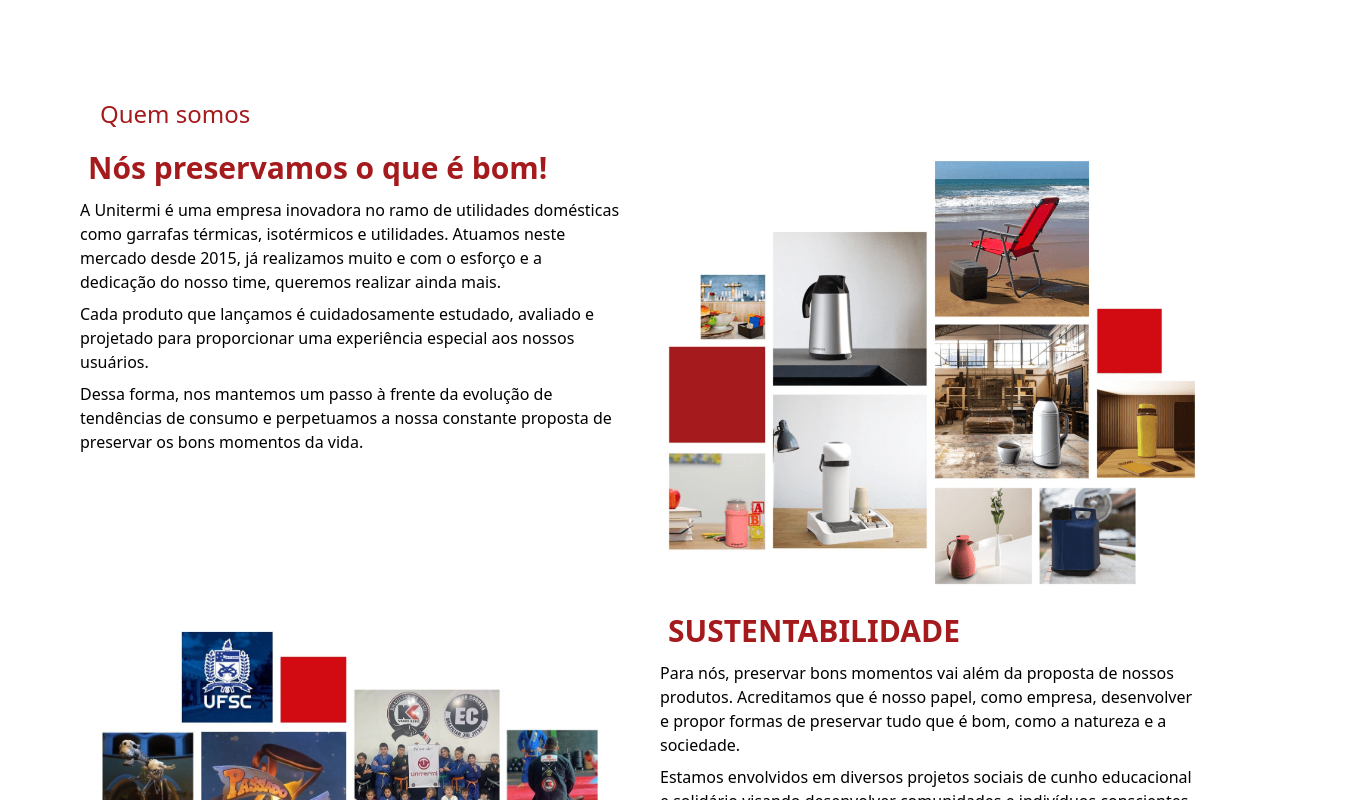
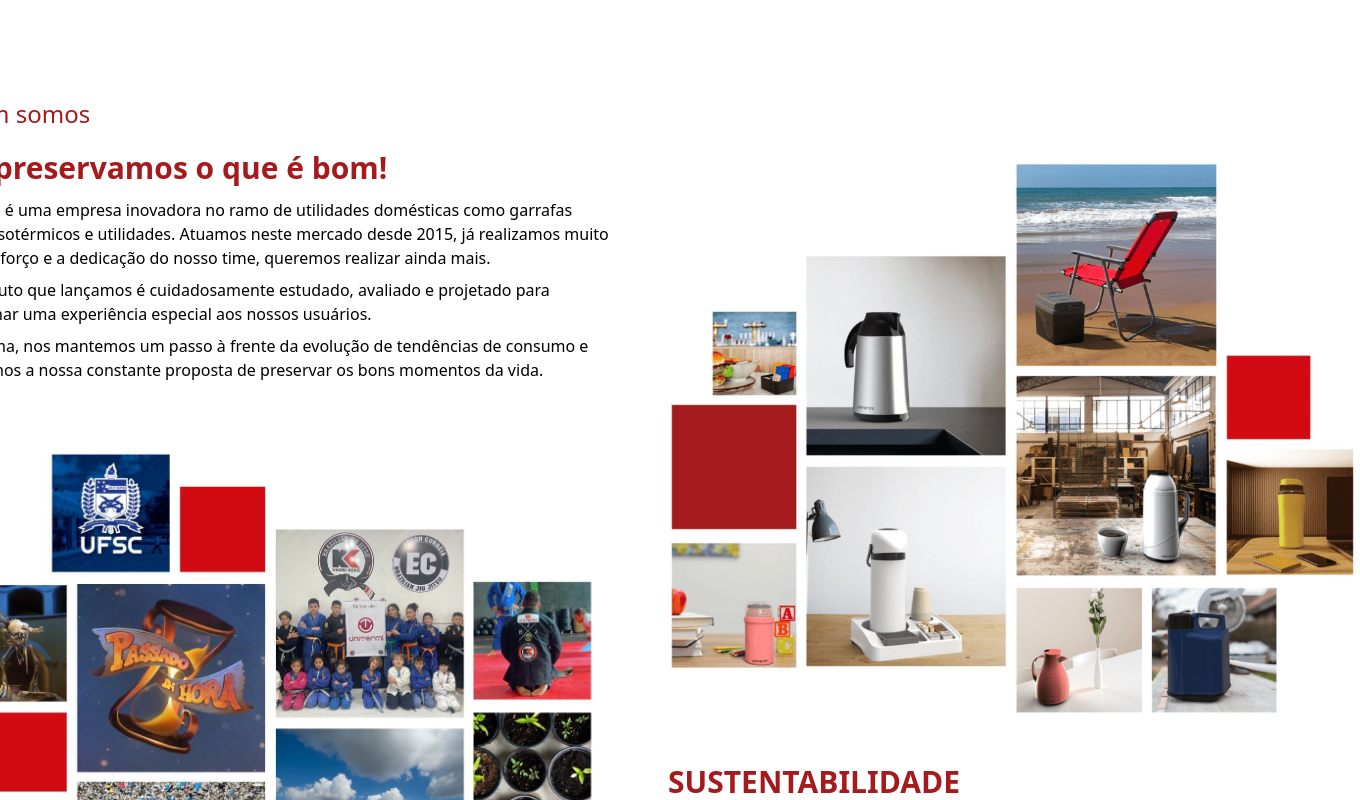
Before and after one commit to Guilherme020205/catalago-online-tema-unitermi, a React (Vite) app in the folder site-catalago/: page / in a window 1280 px wide. Shown: the part 1200-2000 px from the top of the page, 1360 px wide, since content can reach past the window. Built offline with nearby package versions, Linux system fonts and the light colour scheme; what tailwindcss-animated would draw is missing.

Commit message:
Update whoWeAre.tsx

```diff
--- a/site-catalago/src/pages/home/components/whoWeAre.tsx
+++ b/site-catalago/src/pages/home/components/whoWeAre.tsx
@@ -6,16 +6,17 @@ function whoWeAre() {
     <div>
       <h1 className="ml-5 text-2xl text-web-red">Quem somos</h1>
 
-      <div className="flex flex-row my-5 gap-10">
+      <div className="flex flex-row gap-10">
+        <div className="flex flex-col my-5 gap-10">
           <div className="flex flex-col w-[700px]">
             <p className="text-web-red text-3xl font-bold ml-2 mb-3">
               Nós preservamos o que é bom!
             </p>
             <p className="mb-2">
-            A Unitermi é uma empresa inovadora no ramo de utilidades domésticas
-            como garrafas térmicas, isotérmicos e utilidades. Atuamos neste
-            mercado desde 2015, já realizamos muito e com o esforço e a
-            dedicação do nosso time, queremos realizar ainda mais.
+              A Unitermi é uma empresa inovadora no ramo de utilidades
+              domésticas como garrafas térmicas, isotérmicos e utilidades.
+              Atuamos neste mercado desde 2015, já realizamos muito e com o
+              esforço e a dedicação do nosso time, queremos realizar ainda mais.
             </p>
 
             <p className="mb-2">
@@ -30,13 +31,13 @@ function whoWeAre() {
             </p>
           </div>
           <div>
-          <img src={imagem1} alt="imagem" className="w-[700px]" />
+            <img src={imagem2} alt="imagem" className="w-[700px]" />
           </div>
         </div>
 
-      <div className="flex flex-row my-5 gap-10">
+        <div className="flex flex-col my-5 gap-10">
           <div>
-          <img src={imagem2} alt="imagem" className="w-[700px]" />
+            <img src={imagem1} alt="imagem" className="w-[700px]" />
           </div>
           <div className="flex flex-col w-[700px]">
             <p className="text-web-red text-3xl font-bold ml-2 mb-3">
@@ -44,14 +45,14 @@ function whoWeAre() {
             </p>
             <p className="mb-2">
               Para nós, preservar bons momentos vai além da proposta de nossos
-            produtos. Acreditamos que é nosso papel, como empresa, desenvolver e
-            propor formas de preservar tudo que é bom, como a natureza e a
+              produtos. Acreditamos que é nosso papel, como empresa, desenvolver
+              e propor formas de preservar tudo que é bom, como a natureza e a
               sociedade.
             </p>
             <p className="mb-2">
-            Estamos envolvidos em diversos projetos sociais de cunho educacional
-            e solidário visando desenvolver comunidades e indivíduos
-            conscientes.
+              Estamos envolvidos em diversos projetos sociais de cunho
+              educacional e solidário visando desenvolver comunidades e
+              indivíduos conscientes.
             </p>
             <p className="mb-2">
               Também estamos a frente de ações para preservar meio ambiente, já
@@ -62,7 +63,7 @@ function whoWeAre() {
             </p>
           </div>
         </div>
-
+      </div>
     </div>
   );
 }
```
Lines whose indentation alone changed are shown as unchanged.
